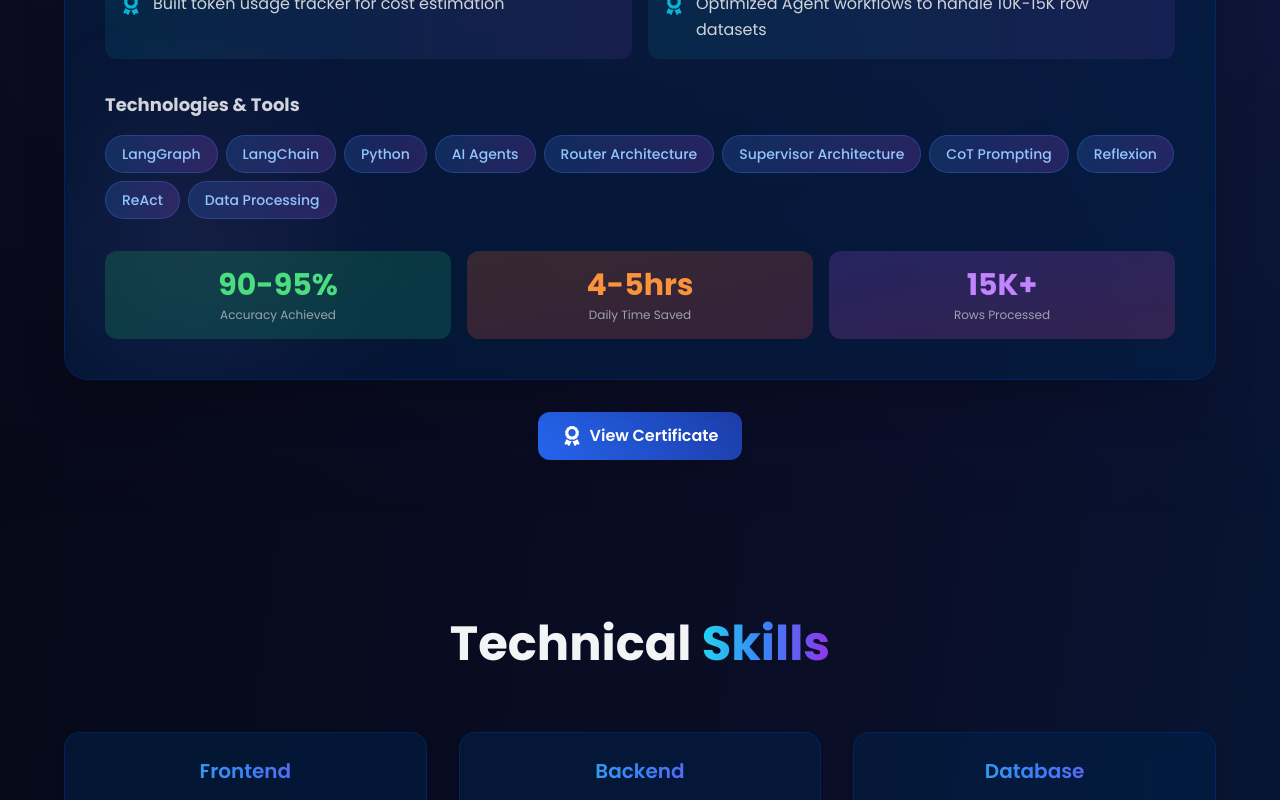
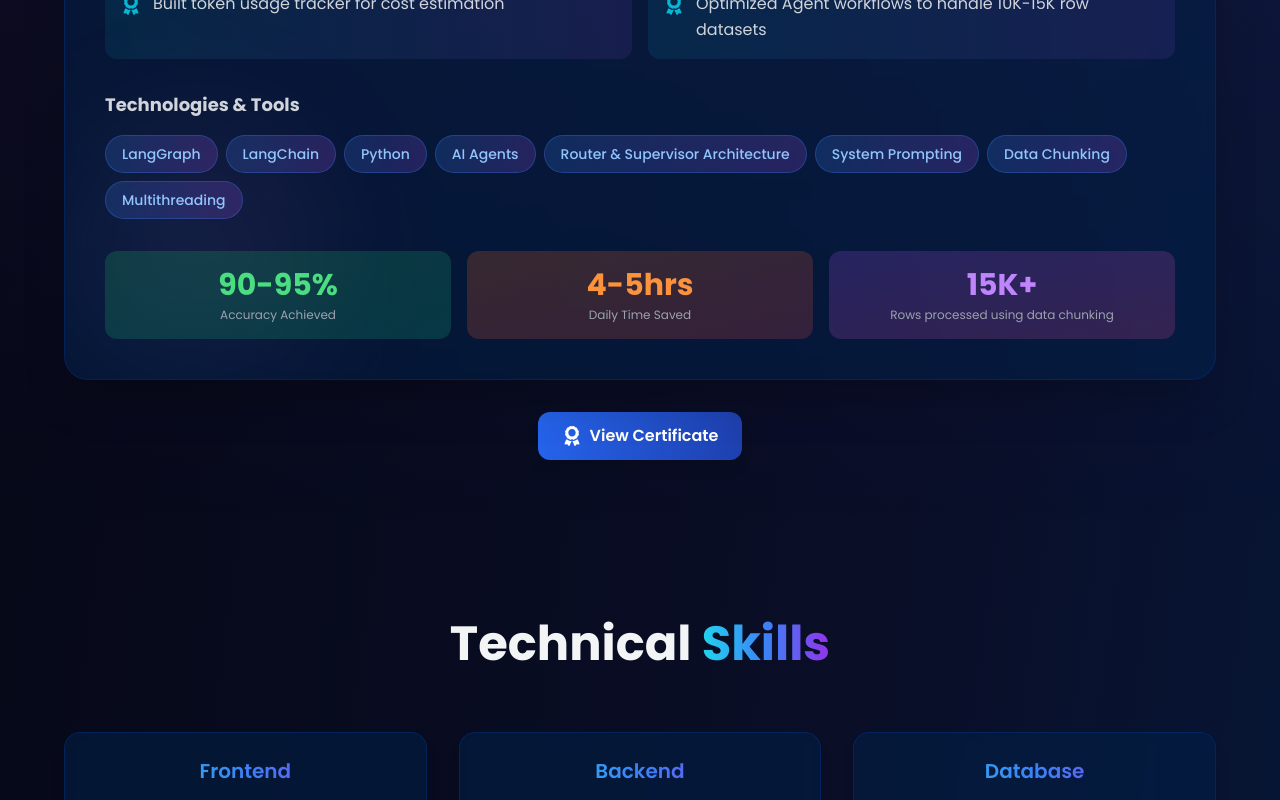
Before and after one commit to adarsh40parihar/Portfolio, a React (Vite) app: page / in a window 1280 px wide. Shown: the part 2300-3100 px from the top of the page. Built offline with nearby package versions, Linux system fonts and the light colour scheme.

Commit message:
Refactor technology list and update processed rows text

```diff
--- a/src/components/About.jsx
+++ b/src/components/About.jsx
@@ -103,7 +103,7 @@ const About = () => {
 
               <div className="grid grid-cols-3 gap-4 mt-8">
                 <div className="text-center p-4 bg-white/50 dark:bg-navy-800/50 rounded-xl backdrop-blur-sm hover:scale-105 transition-transform">
-                  <div className="text-3xl font-bold gradient-text">1200+</div>
+                  <div className="text-3xl font-bold gradient-text">1300+</div>
                   <div className="text-sm text-gray-600 dark:text-gray-400 mt-1">
                     Problems Solved
                   </div>
--- a/src/components/Achievements.jsx
+++ b/src/components/Achievements.jsx
@@ -26,7 +26,7 @@ const Achievements = () => {
     },
     {
       icon: FaCode,
-      title: "1200+ Problems Solved",
+      title: "1300+ Problems Solved",
       description:
         "Codeforces Specialist (1504), Leetcode Knight (1886), Codechef 4 Star (1838). Consistently solving complex DSA problems across multiple platforms.",
       date: "Ongoing",
--- a/src/components/CodingProfiles.jsx
+++ b/src/components/CodingProfiles.jsx
@@ -88,7 +88,7 @@ const CodingProfiles = () => {
             <p className="text-lg text-gray-600 dark:text-gray-300 max-w-2xl mx-auto">
               Solved{" "}
               <span className="font-bold text-purple-600 dark:text-purple-400">
-                1200+ problems
+                1300+ problems
               </span>{" "}
               across multiple platforms
             </p>
--- a/src/components/Experience.jsx
+++ b/src/components/Experience.jsx
@@ -189,12 +189,10 @@ const Experience = () => {
                     "LangChain",
                     "Python",
                     "AI Agents",
-                    "Router Architecture",
-                    "Supervisor Architecture",
-                    "CoT Prompting",
-                    "Reflexion",
-                    "ReAct",
-                    "Data Processing",
+                    "Router & Supervisor Architecture",
+                    "System Prompting",
+                    "Data Chunking",
+                    "Multithreading"
                   ].map((tech, index) => (
                     <span
                       key={index}
@@ -229,7 +227,7 @@ const Experience = () => {
                     15K+
                   </div>
                   <div className="text-xs text-gray-600 dark:text-gray-400 mt-1">
-                    Rows Processed
+                    Rows processed using data chunking
                   </div>
                 </div>
               </div>
```
Also changed, not shown: 1 other file (tests, documents, lock files or other folders).
